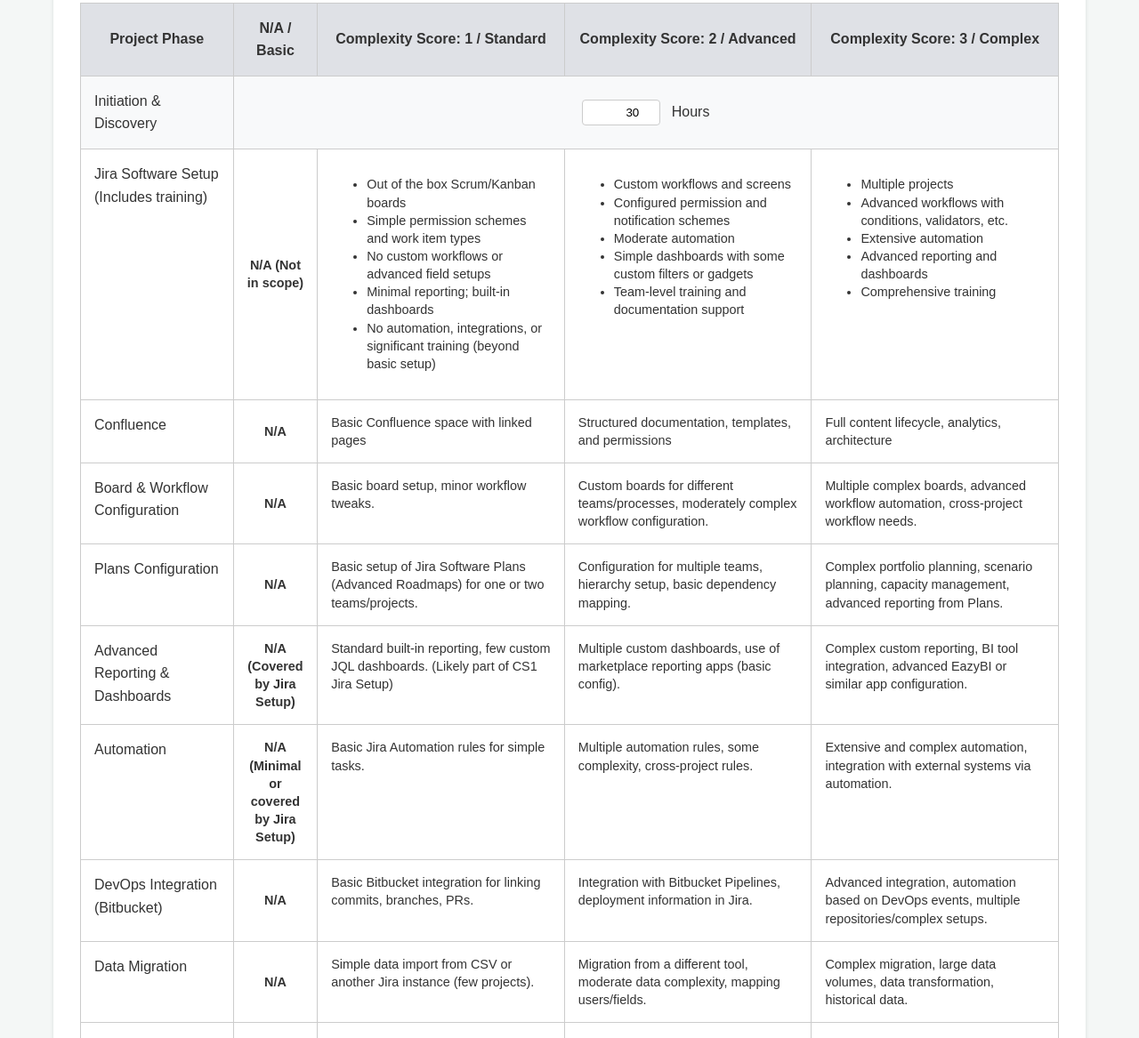
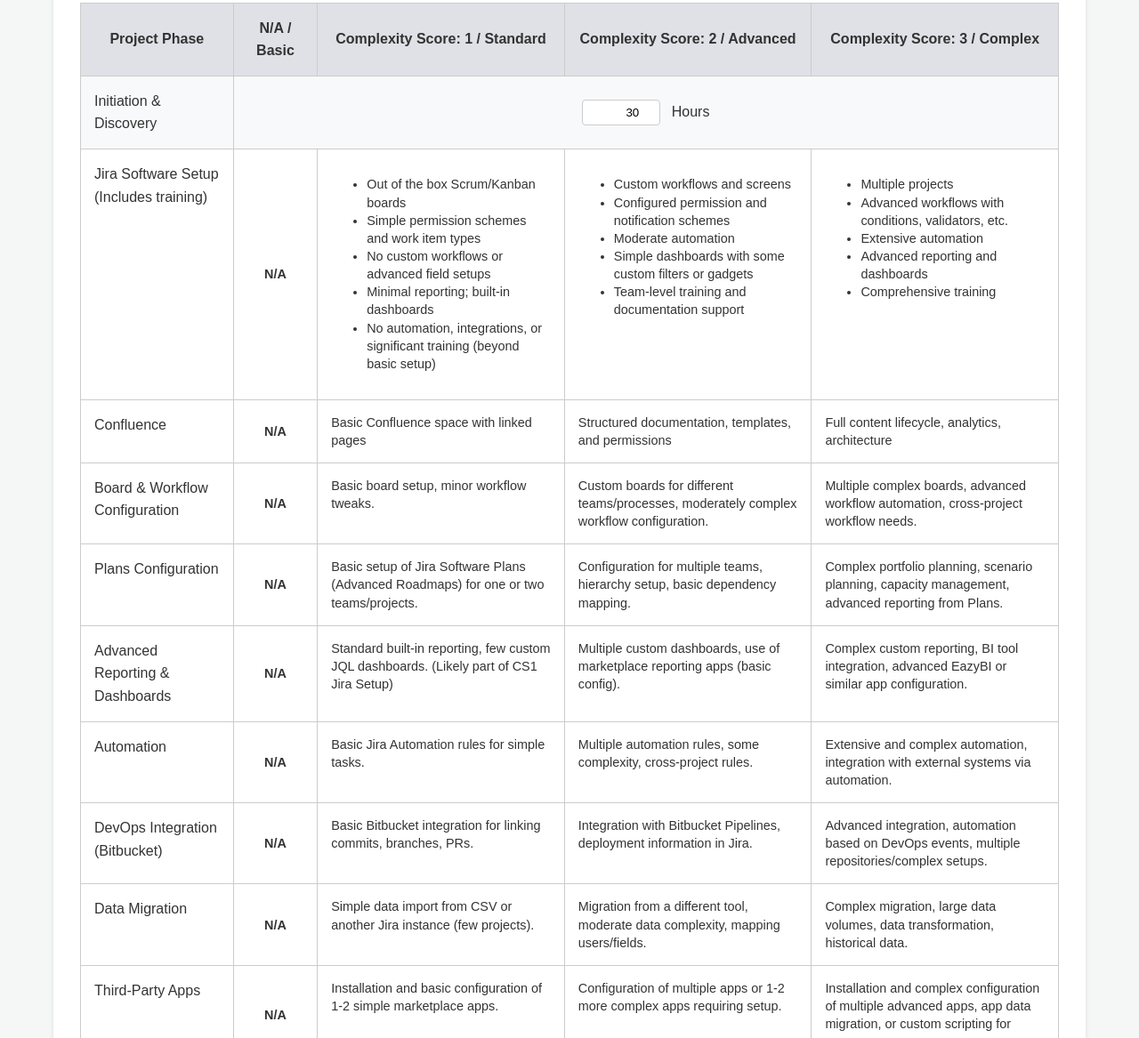
Before and after one commit to arutt99/Atlassian-pricing-estimator, a plain HTML site: page jira-software-estimator.html in a window 1280 px wide. Shown: the part 296-1463 px from the top of the page at 89% size. Drawn offline with Linux system fonts and the light colour scheme.

Commit message:
Update jira-software-estimator.html

```diff
--- a/jira-software-estimator.html
+++ b/jira-software-estimator.html
@@ -43,7 +43,7 @@
 
                     <tr data-phase-key="sw-setup" data-hours='{"na": 0, "cs1": 70, "cs2": 105, "cs3": 140}'>
                         <td>Jira Software Setup (Includes training)</td>
-                        <td class="selectable-cell" data-value="na">N/A (Not in scope)</td>
+                        <td class="selectable-cell" data-value="na">N/A</td>
                         <td class="selectable-cell" data-value="cs1">
                             <ul>
                                 <li>Out of the box Scrum/Kanban boards</li>
@@ -99,7 +99,7 @@
 
                     <tr data-phase-key="sw-adv-reporting" data-hours='{"na": 0, "cs1": 0, "cs2": 0, "cs3": 0}'> <!-- Hours not specified, assuming user defines or these are covered elsewhere initially. Set to 0, but make selectable for future updates. -->
                         <td>Advanced Reporting & Dashboards</td>
-                        <td class="selectable-cell" data-value="na">N/A (Covered by Jira Setup)</td>
+                        <td class="selectable-cell" data-value="na">N/A</td>
                         <td class="selectable-cell" data-value="cs1">Standard built-in reporting, few custom JQL dashboards. (Likely part of CS1 Jira Setup)</td>
                         <td class="selectable-cell" data-value="cs2">Multiple custom dashboards, use of marketplace reporting apps (basic config).</td>
                         <td class="selectable-cell" data-value="cs3">Complex custom reporting, BI tool integration, advanced EazyBI or similar app configuration.</td>
@@ -107,7 +107,7 @@
 
                     <tr data-phase-key="sw-automation" data-hours='{"na": 0, "cs1": 20, "cs2": 30, "cs3": 40}'>
                         <td>Automation</td>
-                        <td class="selectable-cell" data-value="na">N/A (Minimal or covered by Jira Setup)</td>
+                        <td class="selectable-cell" data-value="na">N/A</td>
                         <td class="selectable-cell" data-value="cs1">Basic Jira Automation rules for simple tasks.</td>
                         <td class="selectable-cell" data-value="cs2">Multiple automation rules, some complexity, cross-project rules.</td>
                         <td class="selectable-cell" data-value="cs3">Extensive and complex automation, integration with external systems via automation.</td>
```
